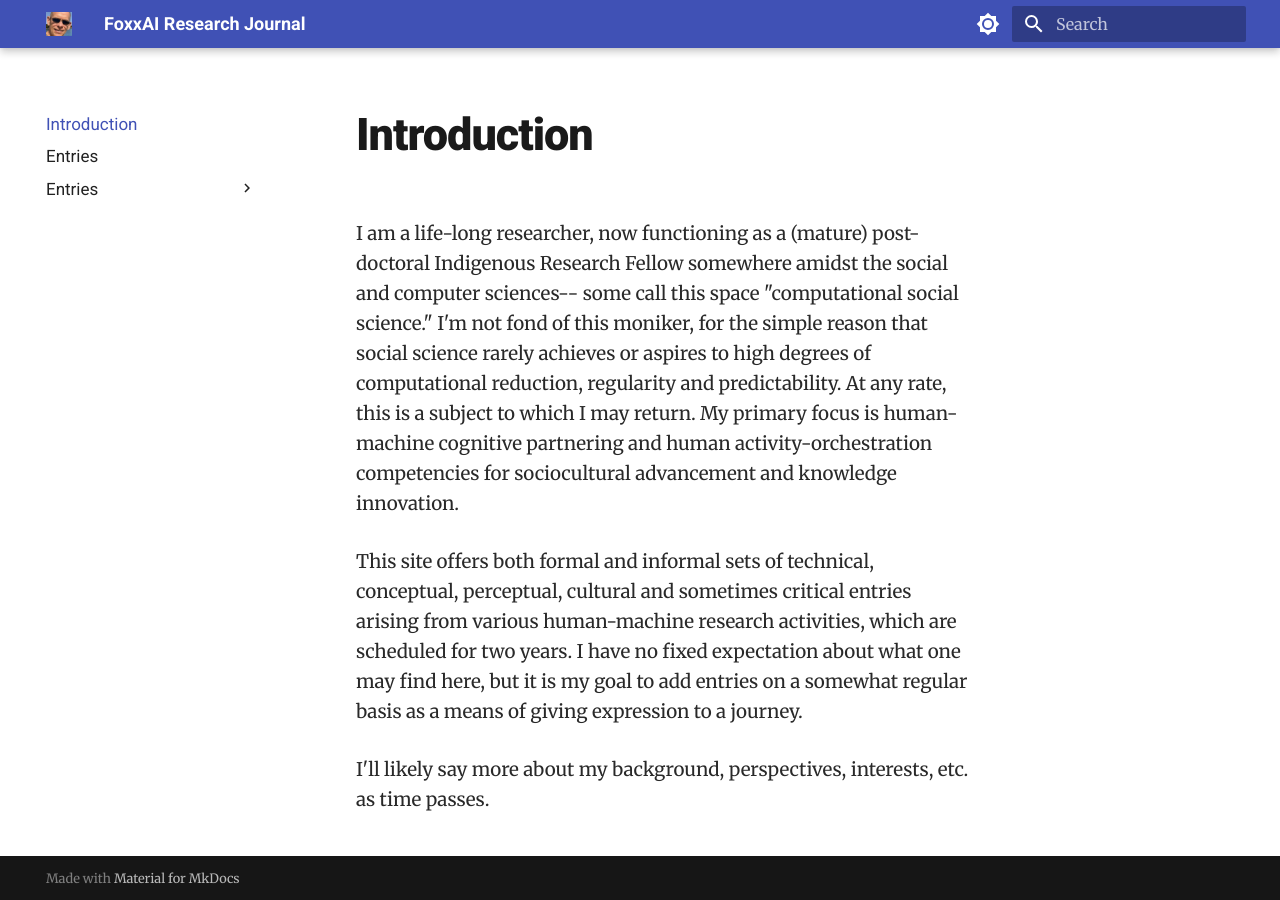
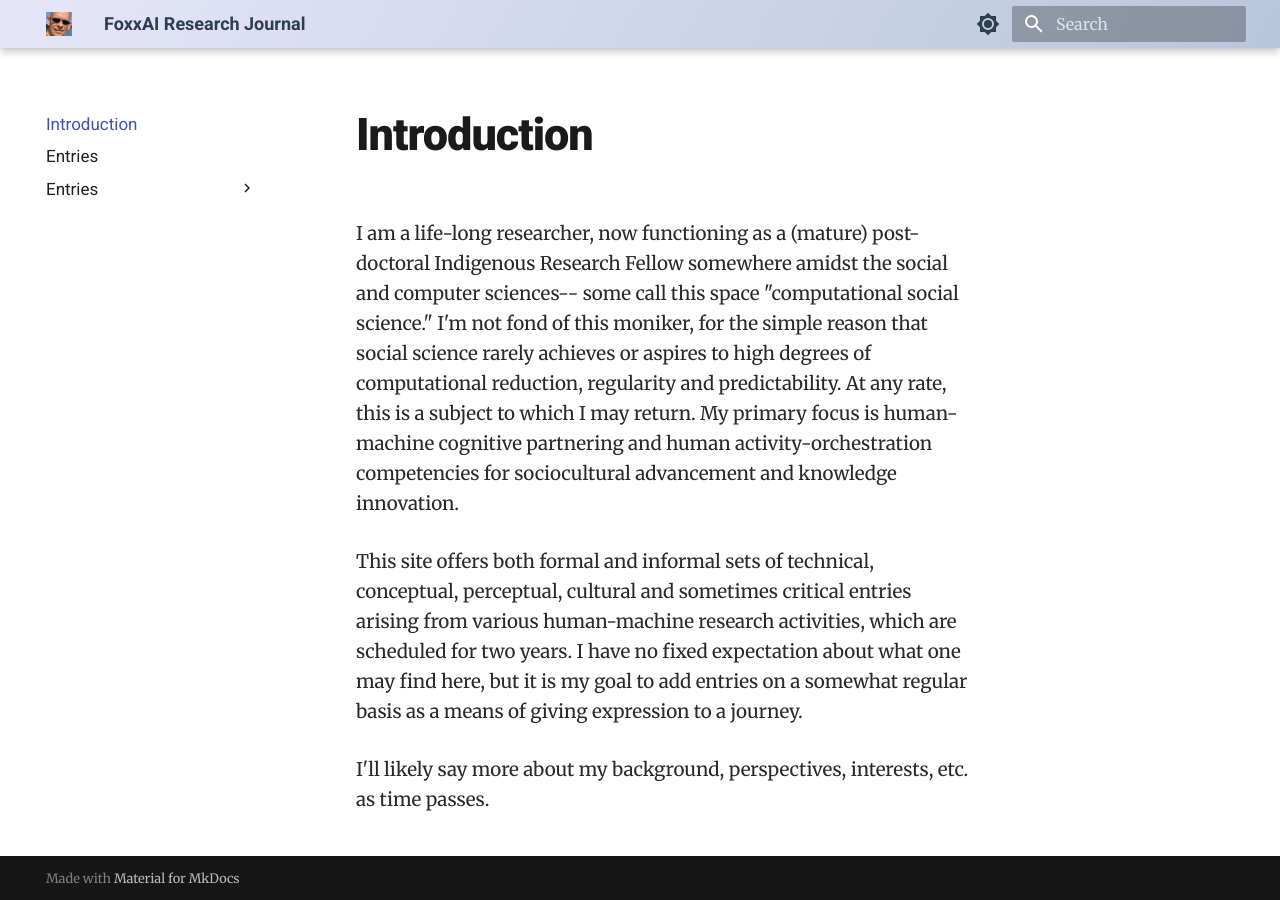
Before and after one commit to Foxxai/foxxai.xyz, an MkDocs documentation site: the page built from docs/index.md, in a window 1280 px wide. Built offline with MkDocs 1.6.1 and Material for MkDocs 9.7.7, drawn with Linux system fonts in a browser that asks for light colours.

Commit message:
Add subtle pastel gradient to header

```diff
--- a/docs/stylesheets/extra.css
+++ b/docs/stylesheets/extra.css
@@ -70,13 +70,30 @@
     text-rendering: optimizeLegibility;  /* Better kerning and ligatures */
 }
 
-/* Force navigation font styles */
+/* Custom header styling with gradient */
+.md-header {
+    background: linear-gradient(120deg, #E6E6FA 0%, #B8C6DB 100%);
+    color: #2c3e50 !important;  /* Darker text for better contrast */
+    transition: background 0.3s ease;
+}
+
+/* Ensure text remains readable on the gradient */
 .md-header__title,
 .md-header__topic,
 .md-nav__title,
 .md-nav__item,
 .md-nav__link {
     font-family: "Roboto", Arial, sans-serif !important;
+}
+
+/* Style header buttons and icons for better contrast */
+.md-header__button {
+    color: #2c3e50 !important;
+}
+
+/* Subtle hover effect on header elements */
+.md-header__button:hover {
+    opacity: 0.8;
 }
 
 /* Hide the site title in the left navigation */
```
